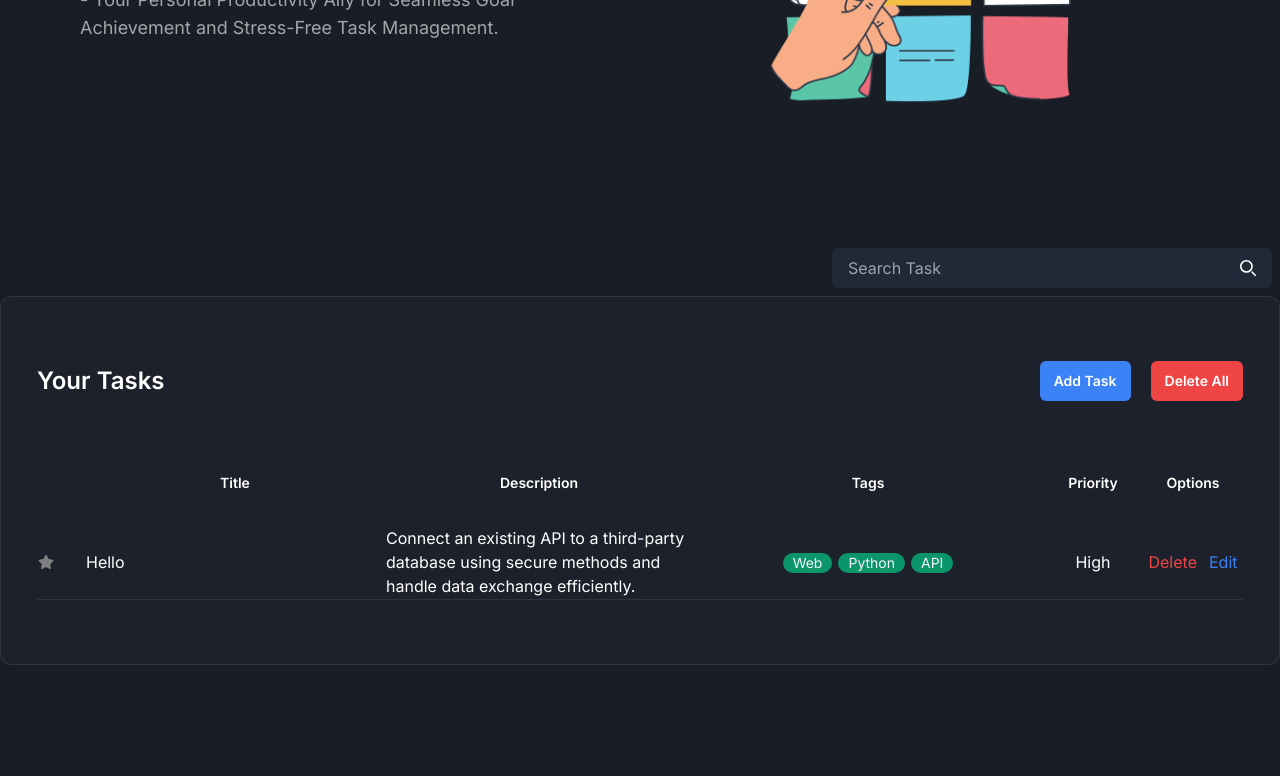
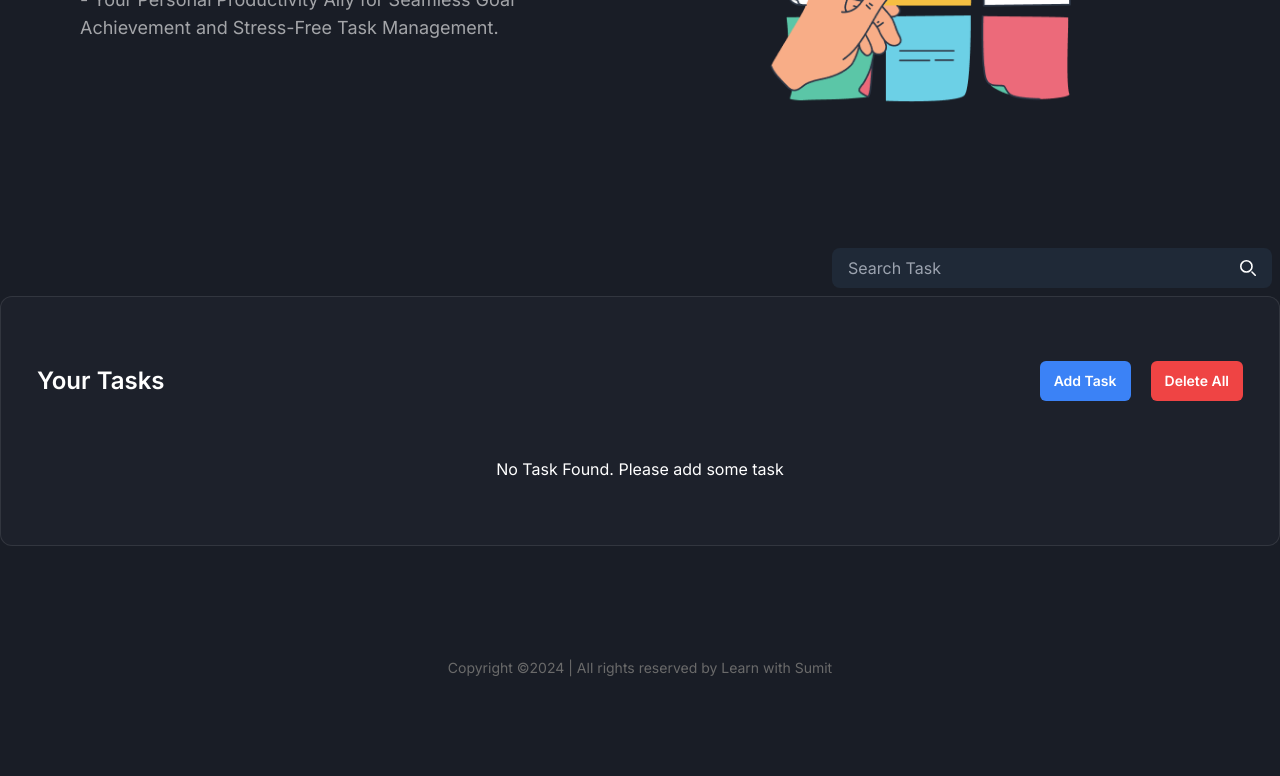
Before and after one commit to eh-munna/reactive-accelerator, a React (Vite) app: page / in a window 1280 px wide. Shown: the part 380-1156 px from the top of the page. After the commit the page ends 1090 px from the top, so only its background shows below. Built offline with nearby package versions, Linux system fonts and the light colour scheme.

Commit message:
task completed

```diff
--- /dev/null
+++ b/src/tasks/NoTask.jsx
@@ -0,0 +1,7 @@
+export default function NoTask() {
+  return (
+    <div className="flex justify-center items-center">
+      <p>No Task Found. Please add some task</p>
+    </div>
+  );
+}
--- a/src/tasks/SearchBox.jsx
+++ b/src/tasks/SearchBox.jsx
@@ -1,9 +1,17 @@
-export default function SearchBox() {
+import { useState } from 'react';
+
+export default function SearchBox({ onSearch }) {
+  const [searchText, setSearchText] = useState('');
+  const handleSearch = (e) => {
+    setSearchText(e.target.value);
+  };
   return (
     <form>
       <div className="flex">
         <div className="relative overflow-hidden rounded-lg text-gray-50 md:min-w-[380px] lg:min-w-[440px]">
           <input
+            value={searchText}
+            onChange={handleSearch}
             type="search"
             id="search-dropdown"
             className="z-20 block w-full bg-gray-800 px-4 py-2 pr-10 focus:outline-none"
@@ -11,6 +19,10 @@ export default function SearchBox() {
             required
           />
           <button
+            onClick={(e) => {
+              e.preventDefault();
+              return onSearch(searchText);
+            }}
             type="submit"
             className="absolute right-2 top-0 h-full rounded-e-lg text-white md:right-4"
           >
--- a/src/tasks/SingleTask.jsx
+++ b/src/tasks/SingleTask.jsx
@@ -1,15 +1,17 @@
 /* eslint-disable react/prop-types */
 import { FaStar } from 'react-icons/fa';
 
-export default function SingleTask({ task, onEdit }) {
+export default function SingleTask({ task, onEdit, onDelete, onFavToggle }) {
   return (
     <tr className="border-b border-[#2E3443]">
       <td>
-        {task.isBookmarked ? (
-          <FaStar color="yellow" />
-        ) : (
-          <FaStar color="gray" />
-        )}
+        <button onClick={() => onFavToggle(task.id)}>
+          {task.isBookmarked ? (
+            <FaStar color="yellow" />
+          ) : (
+            <FaStar color="gray" />
+          )}
+        </button>
       </td>
       <td>{task.title}</td>
       <td>
@@ -29,7 +31,9 @@ export default function SingleTask({ task, onEdit }) {
       <td className="text-center">{task.priority}</td>
       <td>
         <div className="flex items-center justify-center space-x-3">
-          <button className="text-red-500">Delete</button>
+          <button onClick={() => onDelete(task.id)} className="text-red-500">
+            Delete
+          </button>
           <button onClick={() => onEdit(task)} className="text-blue-500">
             Edit
           </button>
--- a/src/tasks/TaskActions.jsx
+++ b/src/tasks/TaskActions.jsx
@@ -1,5 +1,5 @@
 /* eslint-disable react/prop-types */
-export default function TaskActions({ handleModal }) {
+export default function TaskActions({ handleModal, handleDeleteAll }) {
   return (
     <div className="mb-14 items-center justify-between sm:flex">
       <h2 className="text-2xl font-semibold max-sm:mb-4">Your Tasks</h2>
@@ -10,7 +10,7 @@ export default function TaskActions({ handleModal }) {
         >
           Add Task
         </button>
-        <button className="rounded-md bg-red-500 px-3.5 py-2.5 text-sm font-semibold">
+        <button onClick = {handleDeleteAll} className="rounded-md bg-red-500 px-3.5 py-2.5 text-sm font-semibold">
           Delete All
         </button>
       </div>
--- a/src/tasks/TaskBoard.jsx
+++ b/src/tasks/TaskBoard.jsx
@@ -1,21 +1,22 @@
 import { useState } from 'react';
 import AddTaskModal from './AddTaskModal';
+import NoTask from './NoTask';
 import SearchBox from './SearchBox';
 import TaskActions from './TaskActions';
 import TaskList from './TaskList';
 
 export default function TaskBoard() {
-  const initialTask = {
-    id: crypto.randomUUID(),
-    isBookmarked: false,
-    title: 'Hello',
-    description:
-      'Connect an existing API to a third-party database using secure methods and handle data exchange efficiently.',
-    tags: ['Web', 'Python', 'API'],
-    priority: 'High',
-  };
+  // const initialTask = {
+  //   id: crypto.randomUUID(),
+  //   isBookmarked: false,
+  //   title: 'Hello',
+  //   description:
+  //     'Connect an existing API to a third-party database using secure methods and handle data exchange efficiently.',
+  //   tags: ['Web', 'Python', 'API'],
+  //   priority: 'High',
+  // };
 
-  const [tasks, setTasks] = useState([initialTask]);
+  const [tasks, setTasks] = useState([]);
   const [showModal, setShowModal] = useState(false);
   const [taskToUpdate, setTaskToUpdate] = useState(null);
 
@@ -34,11 +35,40 @@ export default function TaskBoard() {
     setShowModal(true);
   };
 
+  const handleDeleteTask = (taskId) => {
+    setTasks(tasks.filter((task) => task.id !== taskId));
+  };
+  const handleDeleteAll = () => {
+    setTasks([]);
+  };
+  // const handleFavToggle = (taskId) => {
+  //   setTasks(
+  //     tasks.map((task) =>
+  //       task.id === taskId
+  //         ? { ...task, isBookmarked: !task.isBookmarked }
+  //         : task
+  //     )
+  //   );
+  // };
+
+  const handleFavToggle = (taskId) => {
+    const toggledTask = tasks.find((task) => task.id === taskId);
+    toggledTask.isBookmarked = !toggledTask.isBookmarked;
+    setTasks([...tasks]);
+  };
+
+  const handleSearch = (searchText) => {
+    setTasks(
+      tasks.filter((task) =>
+        task.title.toLowerCase().includes(searchText.toLowerCase())
+      )
+    );
+  };
+
   const handleCloseModal = () => {
     setShowModal(false);
     setTaskToUpdate(null); //
   };
-
   return (
     <>
       {showModal && (
@@ -52,12 +82,24 @@ export default function TaskBoard() {
       <section className="mb-20" id="tasks">
         <div className="container mx-auto">
           <div className="p-2 flex justify-end">
-            <SearchBox />
+            <SearchBox onSearch={handleSearch} />
           </div>
 
           <div className="rounded-xl border border-[rgba(206,206,206,0.12)] bg-[#1D212B] px-6 py-8 md:px-9 md:py-16">
-            <TaskActions handleModal={() => setShowModal(true)} />
-            <TaskList tasks={tasks} onEdit={handleEditTask} />
+            <TaskActions
+              handleModal={() => setShowModal(true)}
+              handleDeleteAll={handleDeleteAll}
+            />
+            {tasks.length > 0 ? (
+              <TaskList
+                tasks={tasks}
+                onEdit={handleEditTask}
+                onDelete={handleDeleteTask}
+                onFavToggle={handleFavToggle}
+              />
+            ) : (
+              <NoTask />
+            )}
           </div>
         </div>
       </section>
--- a/src/tasks/TaskList.jsx
+++ b/src/tasks/TaskList.jsx
@@ -1,7 +1,7 @@
 /* eslint-disable react/prop-types */
 import SingleTask from './SingleTask';
 
-export default function TaskList({ tasks, onEdit }) {
+export default function TaskList({ tasks, onEdit, onDelete, onFavToggle }) {
   // console.log(object);
   return (
     <>
@@ -34,7 +34,7 @@ export default function TaskList({ tasks, onEdit }) {
           </thead>
           <tbody>
             {tasks.map((task) => (
-              <SingleTask key={task.id} task={task} onEdit={onEdit} />
+              <SingleTask key={task.id} task={task} onEdit={onEdit} onDelete={onDelete} onFavToggle = {onFavToggle}/>
             ))}
           </tbody>
         </table>
```
